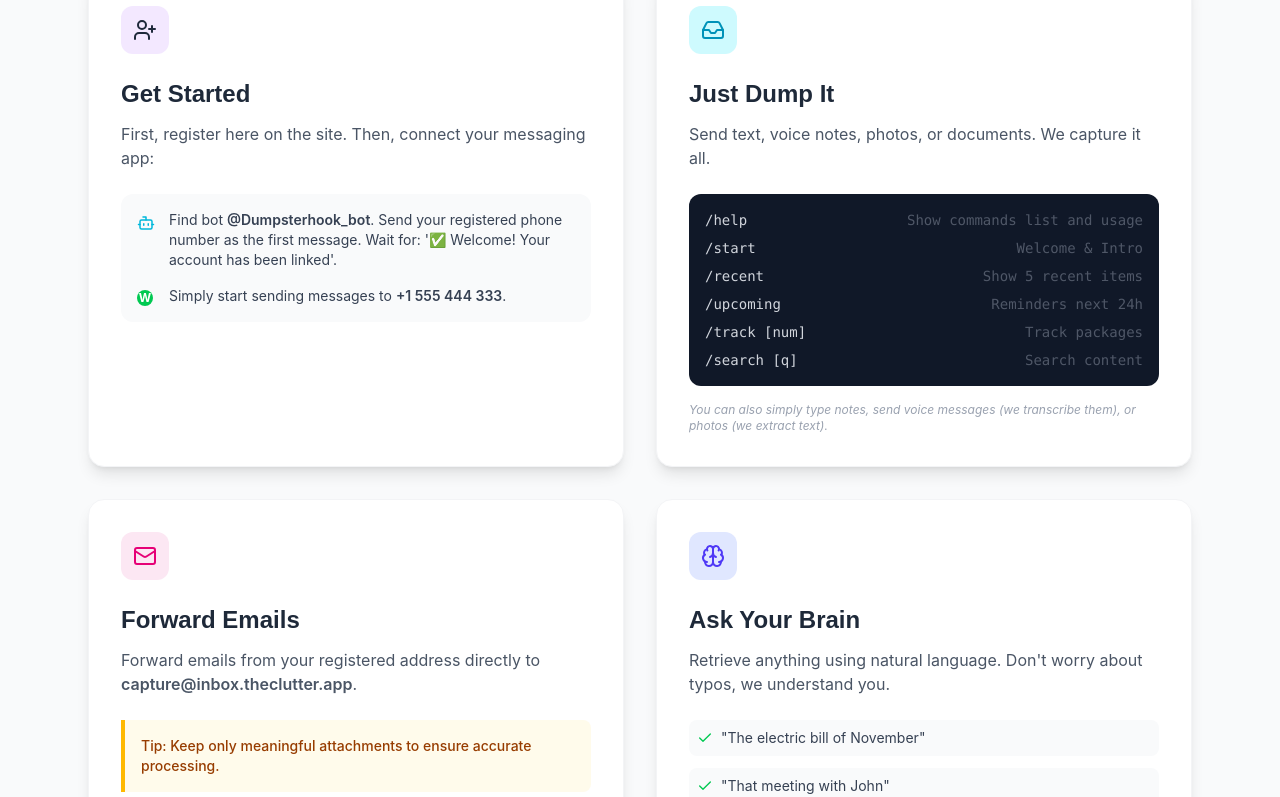
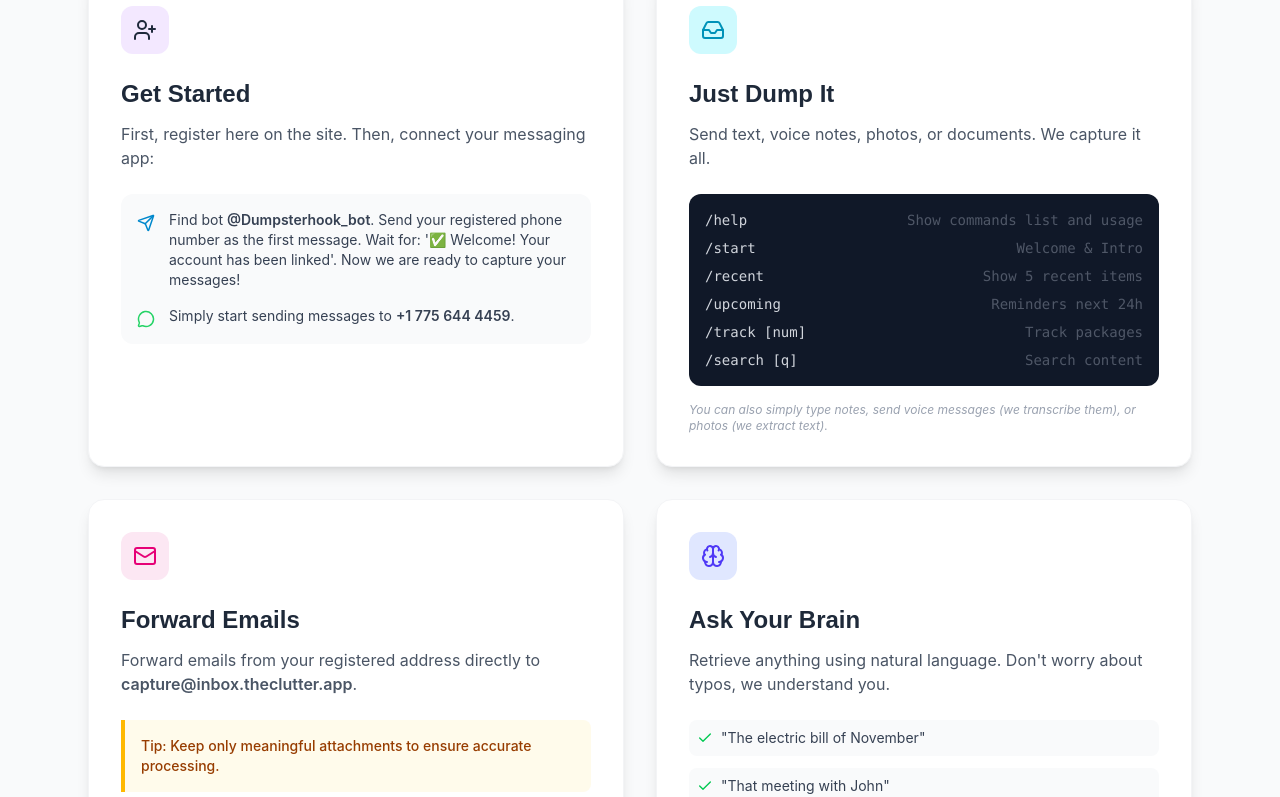
Before and after one commit to tbaiocco/clutter-ai.site, a React (Vite) app: page / in a window 1280 px wide. Shown: the part 1528-2325 px from the top of the page. Built offline with nearby package versions, Linux system fonts and the light colour scheme.

Commit message:
feat(onboarding): add internationalized platform disclaimers and refactor success screen layout, update navbar order and refined icons

```diff
--- a/src/components/HowItWorks.jsx
+++ b/src/components/HowItWorks.jsx
@@ -1,7 +1,7 @@
 import React from 'react';
 import { motion } from 'framer-motion';
 import { useTranslation, Trans } from 'react-i18next';
-import { UserPlus, Inbox, Mail, Brain, Check, Bot } from 'lucide-react';
+import { UserPlus, Inbox, Mail, Brain, Check, Send, MessageCircle } from 'lucide-react';
 
 const HowItWorks = () => {
     const { t } = useTranslation();
@@ -61,7 +61,7 @@ const HowItWorks = () => {
 
                         <div className="space-y-4 bg-gray-50 p-4 rounded-xl">
                             <div className="flex items-start gap-3">
-                                <div className="mt-1 min-w-[20px]"><Bot size={18} className="text-cyan-500" /></div>
+                                <div className="mt-1 min-w-[20px]"><Send size={18} className="text-[#0088cc]" /></div>
                                 <p className="text-sm text-gray-700">
                                     <Trans i18nKey="howItWorks.step1.detailA">
                                         Find bot <span className="font-semibold">@Dumpsterhook_bot</span>. Send your registered phone number as the first message. Wait for: '✅ Welcome! Your account has been linked'.
@@ -69,10 +69,10 @@ const HowItWorks = () => {
                                 </p>
                             </div>
                             <div className="flex items-start gap-3">
-                                <div className="mt-1 min-w-[20px]"><span className="flex items-center justify-center w-4 h-4 rounded-full bg-green-500 text-white text-xs font-bold">W</span></div>
+                                <div className="mt-1 min-w-[20px]"><MessageCircle size={18} className="text-[#25D366]" /></div>
                                 <p className="text-sm text-gray-700">
                                     <Trans i18nKey="howItWorks.step1.detailB">
-                                        Simply start sending messages to <span className="font-semibold">+1 555 444 333</span>.
+                                        Simply start sending messages to <span className="font-semibold">+1 775 644 4459</span>.
                                     </Trans>
                                 </p>
                             </div>
--- a/src/components/Navbar.jsx
+++ b/src/components/Navbar.jsx
@@ -30,8 +30,8 @@ const Navbar = ({ onOpenLogin }) => {
 
                         {/* Desktop Menu */}
                         <div className="hidden md:flex items-center space-x-8">
+                            <a href="#how-it-works" className="text-brand-text hover:text-brand-primary font-medium transition-colors">{t('navbar.howItWorks')}</a>
                             <a href="#features" className="text-brand-text hover:text-brand-primary font-medium transition-colors">{t('navbar.features')}</a>
-                            <a href="#how-it-works" className="text-brand-text hover:text-brand-primary font-medium transition-colors">{t('navbar.howItWorks')}</a>
                             <a href="#pricing" className="text-brand-text hover:text-brand-primary font-medium transition-colors">{t('navbar.pricing')}</a>
                         </div>
 
@@ -108,8 +108,8 @@ const Navbar = ({ onOpenLogin }) => {
                             className="md:hidden bg-brand-bg border-b border-gray-100 overflow-hidden"
                         >
                             <div className="px-4 pt-2 pb-6 space-y-2">
+                                <a href="#how-it-works" className="block px-3 py-2 rounded-md text-base font-medium text-brand-text hover:bg-gray-50 hover:text-brand-primary">{t('navbar.howItWorks')}</a>
                                 <a href="#features" className="block px-3 py-2 rounded-md text-base font-medium text-brand-text hover:bg-gray-50 hover:text-brand-primary">{t('navbar.features')}</a>
-                                <a href="#how-it-works" className="block px-3 py-2 rounded-md text-base font-medium text-brand-text hover:bg-gray-50 hover:text-brand-primary">{t('navbar.howItWorks')}</a>
                                 <a href="#pricing" className="block px-3 py-2 rounded-md text-base font-medium text-brand-text hover:bg-gray-50 hover:text-brand-primary">{t('navbar.pricing')}</a>
                                 <div className="pt-4 space-y-3">
                                     <button
--- a/src/locales/en.json
+++ b/src/locales/en.json
@@ -91,11 +91,14 @@
         "phoneLabel": "WhatsApp / Mobile",
         "phonePlaceholder": "21 99999-9999",
         "submit": "Start Now",
+        "whatsappLimitation": "Hey! Quick heads-up: Currently, we can’t support WhatsApp for Brazil (+55) or India (+91) numbers. But don't worry—Telegram is ready and waiting for you! 📥✨",
         "success": {
             "title": "All set!",
             "message": "Your account was created. Choose your favorite app below to activate the assistant.",
             "whatsapp": "WhatsApp",
-            "telegram": "Telegram"
+            "whatsappStep": "You can start sending your messages immediatelly, we will capture them!",
+            "telegram": "Telegram",
+            "telegramStep": "Send your registered phone number as the first message. Wait for: '✅ Welcome! Your account has been linked'. Now we are ready to capture your messages!"
         },
         "errors": {
             "emailInvalid": "Invalid e-mail address.",
@@ -113,8 +116,8 @@
         "step1": {
             "title": "Get Started",
             "body": "First, register here on the site. Then, connect your messaging app:",
-            "detailA": "Find bot <1>@Dumpsterhook_bot</1>. Send your registered phone number as the first message. Wait for: '✅ Welcome! Your account has been linked'.",
-            "detailB": "Simply start sending messages to <1>+1 555 444 333</1>."
+            "detailA": "Find bot <1>@Dumpsterhook_bot</1>. Send your registered phone number as the first message. Wait for: '✅ Welcome! Your account has been linked'. Now we are ready to capture your messages!",
+            "detailB": "Simply start sending messages to <1>+1 775 644 4459</1>."
         },
         "step2": {
             "title": "Just Dump It",
--- a/src/locales/es.json
+++ b/src/locales/es.json
@@ -87,11 +87,14 @@
         "phoneLabel": "WhatsApp / Celular",
         "phonePlaceholder": "21 99999-9999",
         "submit": "Comenzar Ahora",
+        "whatsappLimitation": "¡Hola! Un aviso rápido: Por ahora, no podemos ofrecer soporte por WhatsApp para números de Brasil (+55) o India (+91). ¡Pero no te preocupes, Telegram está listo para recibirte! 📥✨",
         "success": {
             "title": "¡Todo listo!",
             "message": "Tu cuenta ha sido creada. Elige tu app favorita abajo para activar el asistente.",
             "whatsapp": "WhatsApp",
-            "telegram": "Telegram"
+            "whatsappStep": "¡Puedes empezar a enviar tus mensajes inmediatamente, los capturaremos!",
+            "telegram": "Telegram",
+            "telegramStep": "Envía tu número de teléfono registrado como primer mensaje. Espera a: '✅ ¡Bienvenido! Tu cuenta ha sido vinculada'. ¡Ahora ya podemos capturar tus mensajes!"
         },
         "errors": {
             "emailInvalid": "Correo electrónico inválido.",
@@ -109,8 +112,8 @@
         "step1": {
             "title": "Empezar",
             "body": "Primero, regístrate aquí en el sitio. Luego, conecta tu app de mensajería:",
-            "detailA": "Busca el bot <1>@Dumpsterhook_bot</1>. Envía tu número de teléfono registrado como primer mensaje. Espera a: '✅ ¡Bienvenido! Tu cuenta ha sido vinculada'.",
-            "detailB": "Simplemente empieza a enviar mensajes a <1>+1 555 444 333</1>."
+            "detailA": "Busca el bot <1>@Dumpsterhook_bot</1>. Envía tu número de teléfono registrado como primer mensaje. Espera a: '✅ ¡Bienvenido! Tu cuenta ha sido vinculada'. Ahora ya podemos capturar tus mensajes!",
+            "detailB": "Simplemente empieza a enviar mensajes a <1>+1 775 644 4459</1>."
         },
         "step2": {
             "title": "Solo Envíalo",
--- a/src/locales/pt.json
+++ b/src/locales/pt.json
@@ -91,11 +91,14 @@
         "phoneLabel": "WhatsApp / Celular",
         "phonePlaceholder": "21 99999-9999",
         "submit": "Começar Agora",
+        "whatsappLimitation": "Oi! Um aviso rápido: No momento, não conseguimos oferecer suporte ao WhatsApp para números do Brasil (+55) ou Índia (+91). Mas não se preocupe—o Telegram está prontinho esperando por você! 📥✨",
         "success": {
             "title": "Tudo pronto!",
             "message": "Sua conta foi criada. Escolha seu app favorito abaixo para ativar o assistente.",
             "whatsapp": "WhatsApp",
-            "telegram": "Telegram"
+            "whatsappStep": "Você já pode começar a enviar suas mensagens imediatamente, nós iremos capturá-las!",
+            "telegram": "Telegram",
+            "telegramStep": "Envie seu número de telefone registrado como a primeira mensagem. Aguarde por: '✅ Bem-vindo! Sua conta foi vinculada'. Agora ja podemos capturar suas mensagens!"
         },
         "errors": {
             "emailInvalid": "Endereço de e-mail inválido.",
@@ -113,8 +116,8 @@
         "step1": {
             "title": "Começar",
             "body": "Primeiro, cadastre-se aqui no site. Depois, conecte seu app de mensagens:",
-            "detailA": "Encontre o bot <1>@Dumpsterhook_bot</1>. Envie seu número de telefone registrado como a primeira mensagem. Aguarde por: '✅ Bem-vindo! Sua conta foi vinculada'.",
-            "detailB": "Simplesmente comece a enviar mensagens para <1>+1 555 444 333</1>."
+            "detailA": "Encontre o bot <1>@Dumpsterhook_bot</1>. Envie seu número de telefone registrado como a primeira mensagem. Aguarde por: '✅ Bem-vindo! Sua conta foi vinculada'. Agora ja podemos capturar suas mensagens!",
+            "detailB": "Simplesmente comece a enviar mensagens para <1>+1 775 644 4459</1>."
         },
         "step2": {
             "title": "Apenas Envie",
```
Also changed, not shown: src/components/OnboardingForm.jsx (+20 -3 lines).
